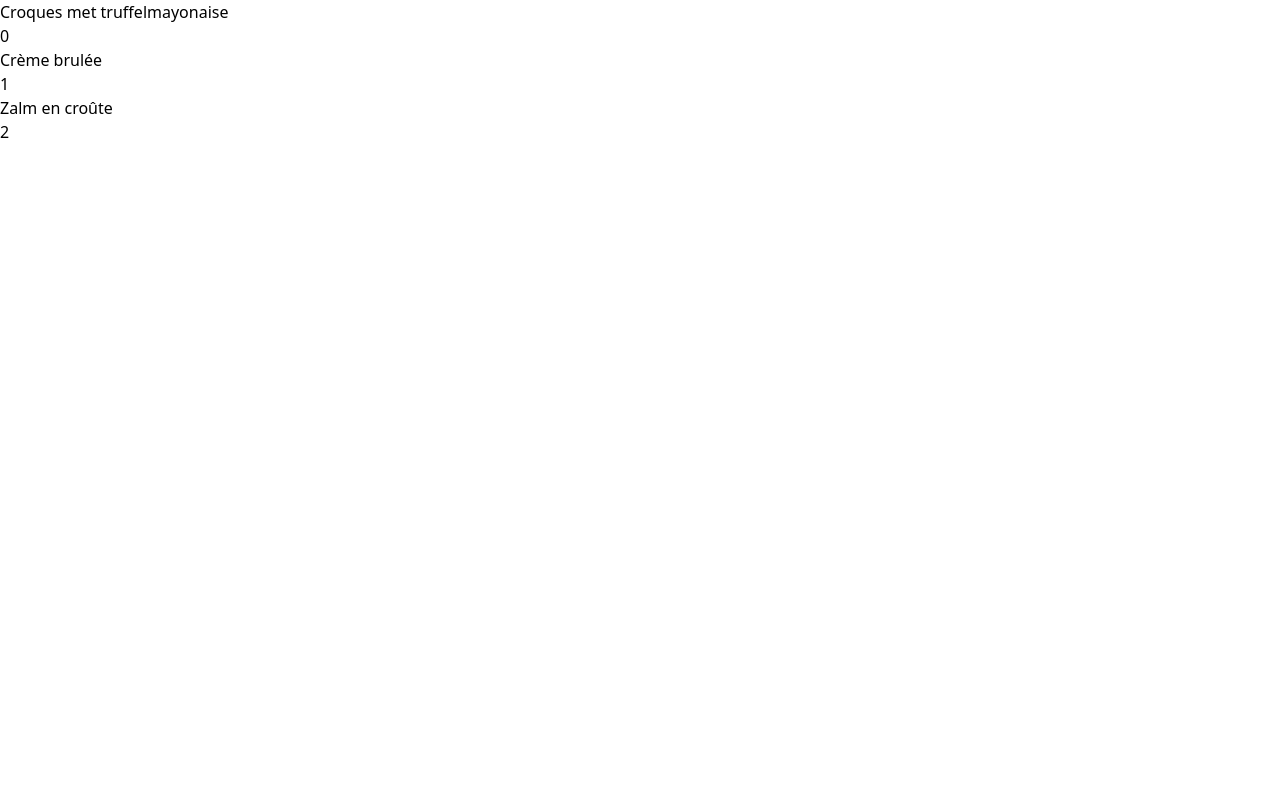
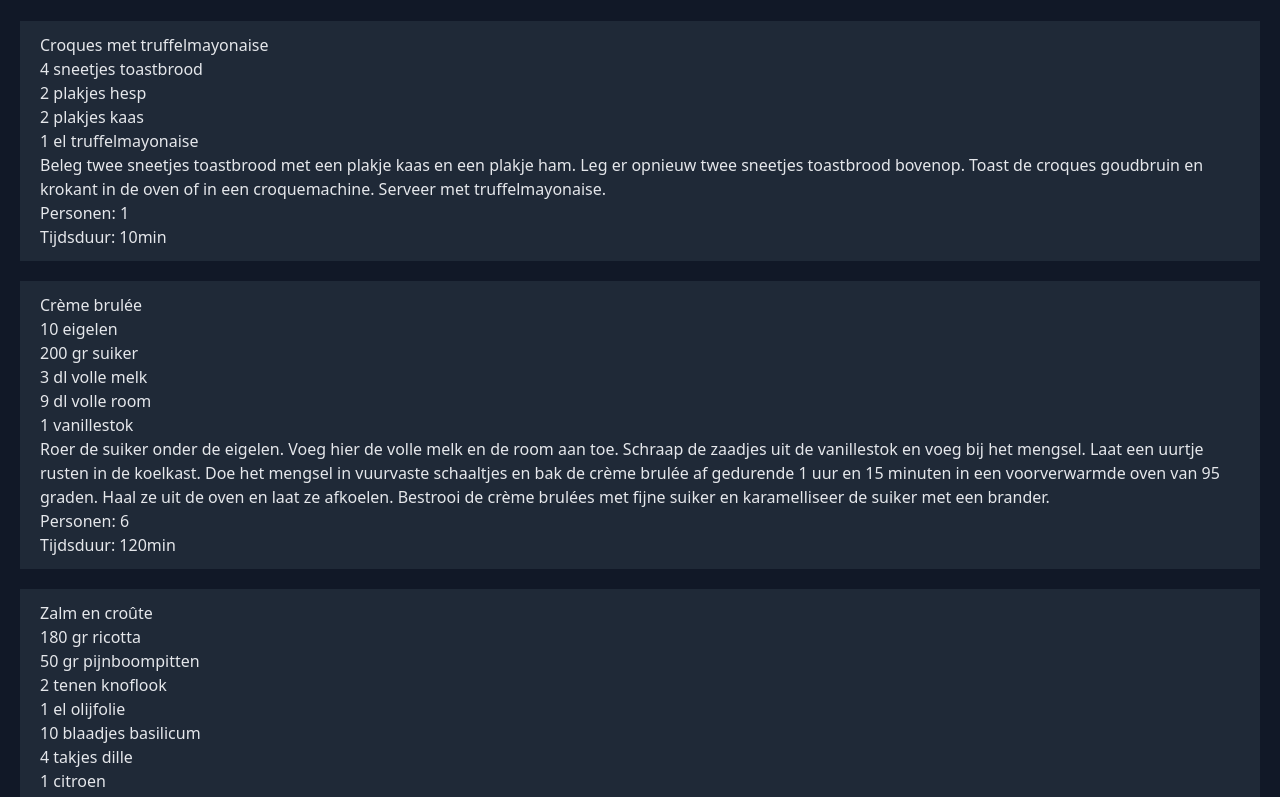
Before and after one commit to timonvp/timonvp.github.io, a React (Create React App) app: page / in a window 1280 px wide. Shown: the top 797 px of the page. Built offline with nearby package versions, Linux system fonts and the light colour scheme.

Commit message:
Add Recipe component

```diff
--- a/src/App.js
+++ b/src/App.js
@@ -3,8 +3,8 @@ import RECIPE_DATA from './mock-data';
 
 export default function App() {
   return (
-    <div className="App">
-      {RECIPE_DATA.map(v => <Recipe id={v.id} name={v.name} />)}
+    <div className='App bg-gray-900 py-px'>
+      {RECIPE_DATA.map(v => <Recipe {...v} key={v.id} />)}
     </div>
   );
 }
--- a/src/components/Recipe.js
+++ b/src/components/Recipe.js
@@ -1,7 +1,15 @@
+const Ingredient = (props) => {
+    const {name, unit, amount} = props;
+    return(<p>{amount} {unit} {name}</p>);
+}
+
 export default function Recipe(props) {
-    const {id, name} = props;
-    return(<div>
-        <h1>{name}</h1>
-        <p>{id}</p>
+    const {name, ingredients, preparation, people, duration} = props;
+    return(<div className='bg-gray-800 m-5 py-3 px-5 text-gray-200'>
+        <h1 className='m-auto'>{name}</h1>
+        {ingredients.map((v, i) => <Ingredient {...v} key={i} />)}
+        <p>{preparation}</p>
+        <p>Personen: {people}</p>
+        <p>Tijdsduur: {duration}min</p>
     </div>);
 }
--- a/src/mock-data.js
+++ b/src/mock-data.js
@@ -3,7 +3,7 @@ const RECIPE_DATA = [
         id: 0,
         name: 'Croques met truffelmayonaise',
         preparation: 'Beleg twee sneetjes toastbrood met een plakje kaas en een plakje ham. Leg er opnieuw twee sneetjes toastbrood bovenop. Toast de croques goudbruin en krokant in de oven of in een croquemachine. Serveer met truffelmayonaise.',
-        time: 10,
+        duration: 10,
         people: 1,
         ingredients: [
             {
@@ -32,7 +32,7 @@ const RECIPE_DATA = [
         id: 1,
         name: 'Crème brulée',
         preparation: 'Roer de suiker onder de eigelen. Voeg hier de volle melk en de room aan toe. Schraap de zaadjes uit de vanillestok en voeg bij het mengsel. Laat een uurtje rusten in de koelkast. Doe het mengsel in vuurvaste schaaltjes en bak de crème brulée af gedurende 1 uur en 15 minuten in een voorverwarmde oven van 95 graden. Haal ze uit de oven en laat ze afkoelen. Bestrooi de crème brulées met fijne suiker en karamelliseer de suiker met een brander.',
-        time: 120,
+        duration: 120,
         people: 6,
         ingredients: [
             {
@@ -66,7 +66,7 @@ const RECIPE_DATA = [
         id: 2,
         name: 'Zalm en croûte',
         preparation: 'Doe voor de vulling de ricotta, de pijnboompitten, knoflook, olijfolie, basilicum, dille en citroenzeste in de foodprocessor. Pureer tot een mooie crème. Breng het geheel op smaak met peper en zout. Verwarm de oven voor op 180°C. Neem een vel filodeeg. Vouw het dubbel en leg het met de lange zijde verticaal voor je. Smeer volledig in met een dun laagje gesmolten boter. Leg er een tweede vel dubbelgevouwen filodeeg over en bestrijk met boter. Doe dit ook met het derde vel. Bestrijk dan het filodeeg volledig met ricottavulling en leg daarop aan de bovenkant een stuk zalm. Rol het filodeeg voorzichtig op vanaf de kant waar je de zalm hebt gelegd. Vouw de zijkanten nonchalant naar binnen zoals een pakketje. Smeer de buitenkant in met gesmolten boter en leg de zalm en croûte op een bakplaat bekleed met bakpapier. Maak nu de tweede portie. Bak de zalm en croûte 30-35 minuten in de oven.',
-        time: 60,
+        duration: 60,
         people: 2,
         ingredients: [
             {
```
